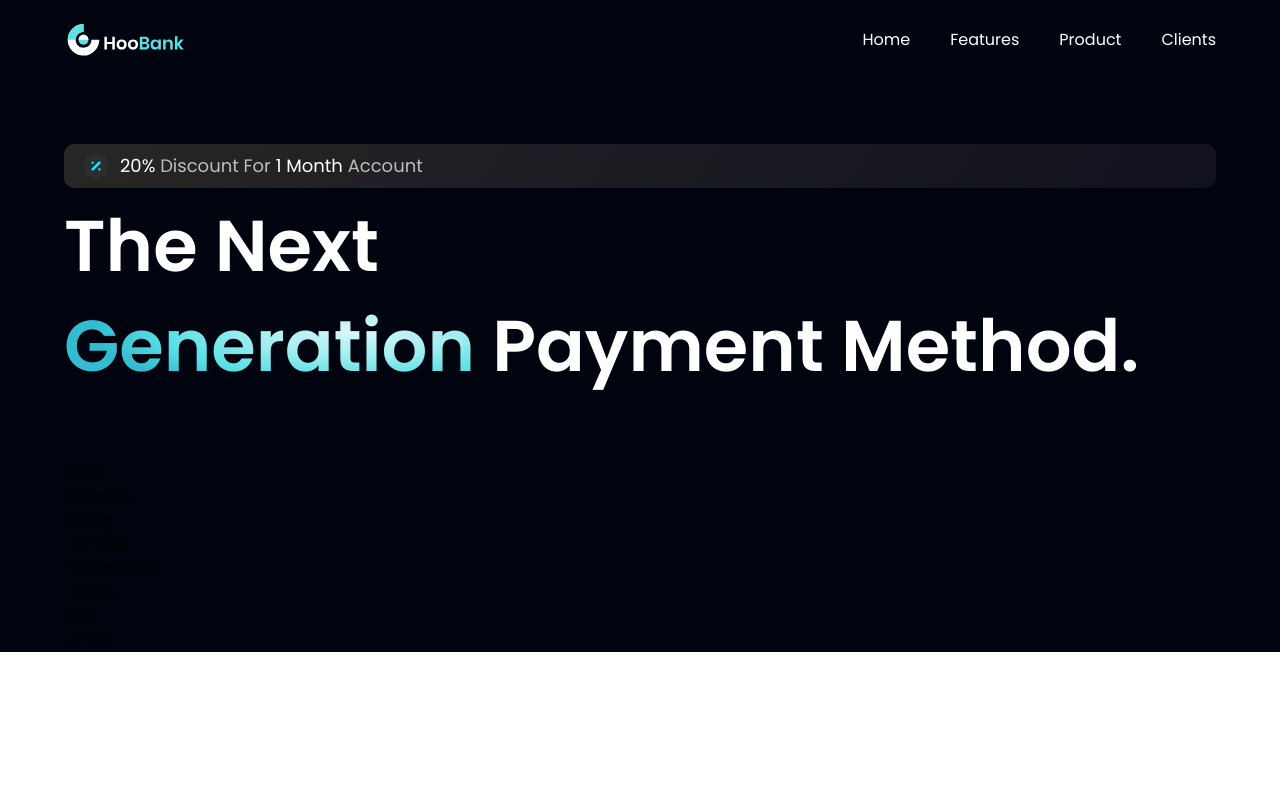
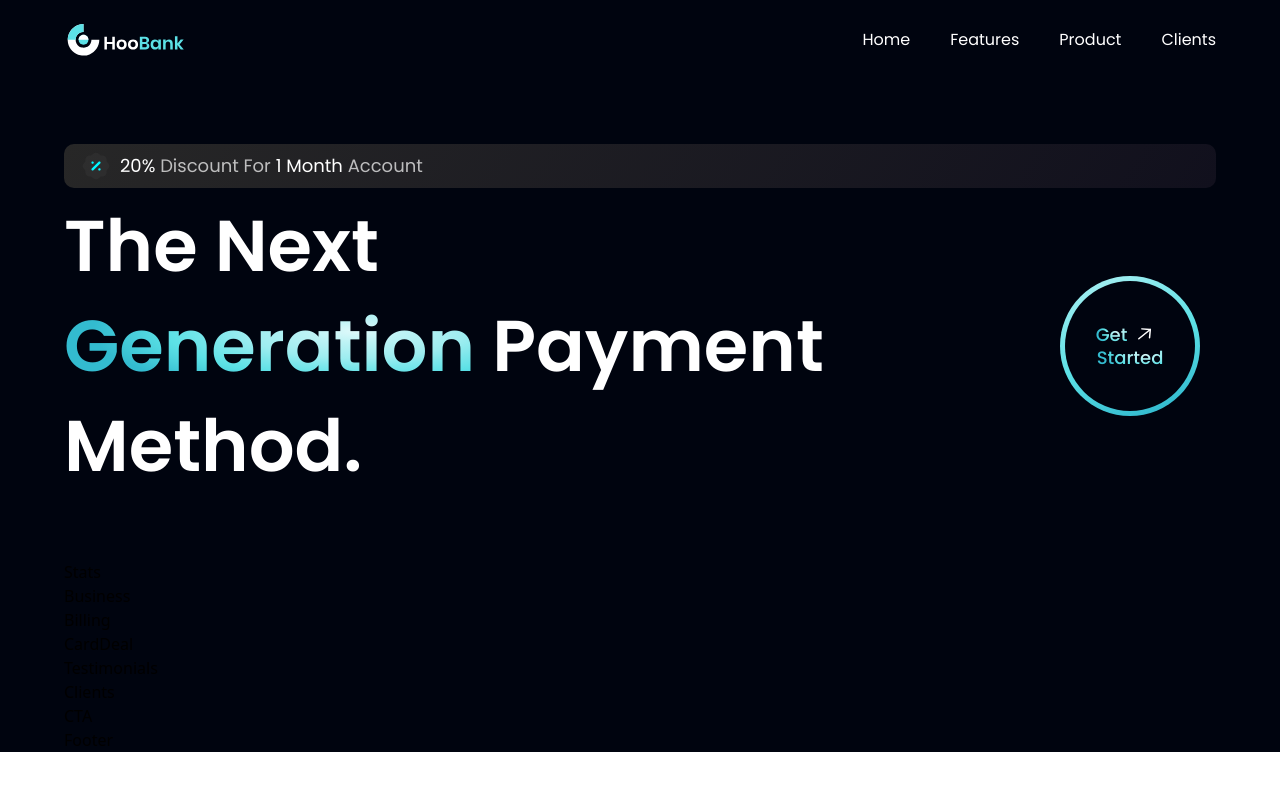
Before and after one commit to Georotzen/bank_modern_app, a React (Vite) app: page / in a window 1280 px wide. Shown: the top 790 px of the page. Built offline with nearby package versions, Linux system fonts and the light colour scheme.

Commit message:
finished get started section

```diff
--- a/src/components/GetStarted.jsx
+++ b/src/components/GetStarted.jsx
@@ -1,9 +1,21 @@
-import React from 'react'
+import styles from '../style';
+import { arrowUp } from '../assets';
 
-const GetStarted = () => {
-  return (
-    <div>GetStarted</div>
-  )
-}
+const GetStarted = () => (
+  <div className={`${styles.flexCenter} w-[140px] h-[140px] rounded-full bg-blue-gradient p-[2px] cursor-pointer`}>
+    <div className={`${styles.flexCenter} flex-col bg-primary w-[95%] h-[95%] rounded-full`}>
+      <div className={`${styles.flexStart} flex-row`}>
+        <p className='font-poppins font-medium text-[18px] leading-[23px] mr-[6px]'>
+          <span className='text-gradient'>Get</span>
+        </p>
+        <img src={arrowUp} className='w-[23px] h-[23px] object-contain mr-[8px]' alt='arrow-up' />
+      </div>
+        <p className='font-poppins font-medium text-[18px] leading-[23px]'>
+          <span className='text-gradient'>Started</span>
+        </p>
+    </div>
+  </div>
+)
+
 
 export default GetStarted
--- a/src/components/Hero.jsx
+++ b/src/components/Hero.jsx
@@ -1,6 +1,7 @@
 import React from 'react'
 import styles from '../style';
 import { discount, robot } from '../assets';
+import GetStarted from './GetStarted';
 
 const Hero = () => (
     <section id='home' className={`flex md:flex-row flex-col ${styles.paddingY}`}>
@@ -19,6 +20,9 @@
           <span className='text-gradient'>Generation</span> {" "}
            Payment Method.
           </h1>
+          <div className='ss:flex hidden md:mr-4 mr-0'>
+            <GetStarted />
+          </div>
         </div>
       </div>
 
```
